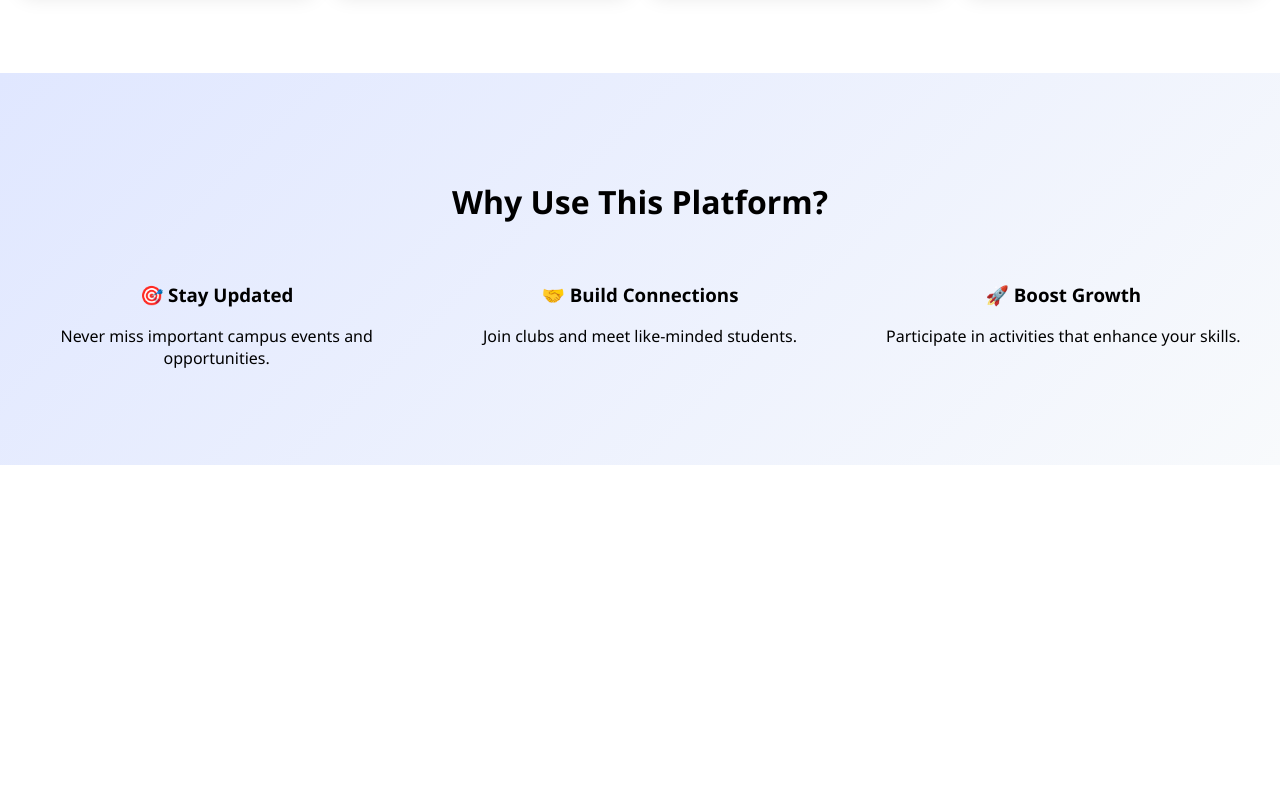
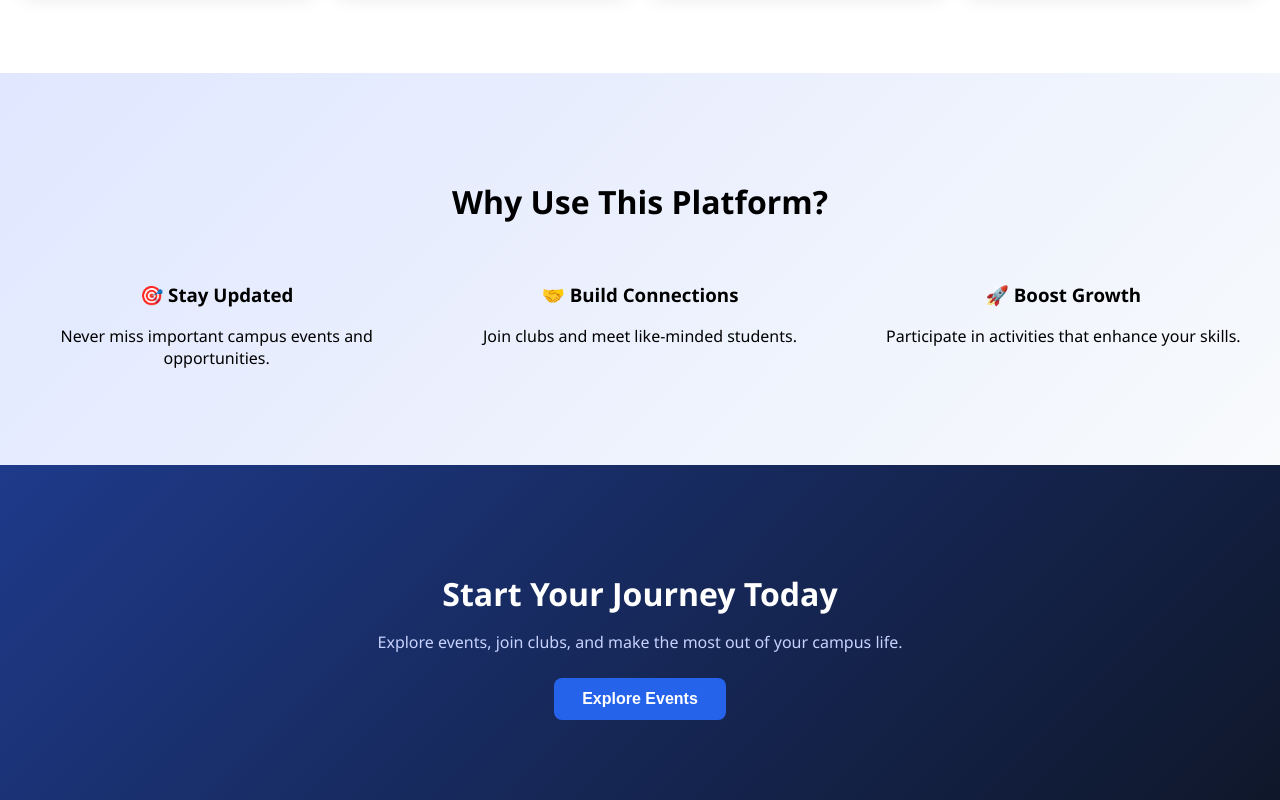
Before and after one commit to bhavyabhardwaj001/student-activity-hub, a React app in the folder frontend/: page / in a window 1280 px wide. Shown: the part 1464-2264 px from the top of the page. Before the commit the page ends 1929 px from the top, so only its background shows below. Built offline with nearby package versions, Linux system fonts and the light colour scheme; the HTML template or start-up script is replaced by a standard one.

Commit message:
add CTA section to complete homepage structure

```diff
--- a/frontend/src/pages/Home.jsx
+++ b/frontend/src/pages/Home.jsx
@@ -72,7 +72,6 @@ function Home() {
         <h2 style={styles.sectionTitle}>Why Use This Platform?</h2>
 
         <div style={styles.whyGrid}>
-
           <div data-aos="fade-up">
             <h3>🎯 Stay Updated</h3>
             <p>Never miss important campus events and opportunities.</p>
@@ -87,8 +86,17 @@ function Home() {
             <h3>🚀 Boost Growth</h3>
             <p>Participate in activities that enhance your skills.</p>
           </div>
+        </div>
+      </div>
 
-  </div>
+      <div style={styles.ctaSection} data-aos="fade-up">
+        <h2 style={styles.ctaTitle}>Start Your Journey Today</h2>
+
+        <p style={styles.ctaText}>
+          Explore events, join clubs, and make the most out of your campus life.
+        </p>
+
+        <button style={styles.ctaButton}>Explore Events</button>
       </div>
     </>
   );
@@ -205,6 +213,34 @@ whyGrid: {
     gap: "30px",
     marginTop: "40px",
   },
+  ctaSection: {
+  padding: "80px 20px",
+  textAlign: "center",
+  background: "linear-gradient(135deg, #1e3a8a, #0f172a)",
+  color: "white",
+},
+
+ctaTitle: {
+  fontSize: "32px",
+  marginBottom: "15px",
+},
+
+ctaText: {
+  fontSize: "16px",
+  marginBottom: "25px",
+  color: "#c7d2fe",
+},
+
+ctaButton: {
+  padding: "12px 28px",
+  fontSize: "16px",
+  backgroundColor: "#2563eb",
+  color: "white",
+  border: "none",
+  borderRadius: "8px",
+  cursor: "pointer",
+  fontWeight: "600",
+},
 };
 
 export default Home;
```
Lines whose indentation alone changed are shown as unchanged.
